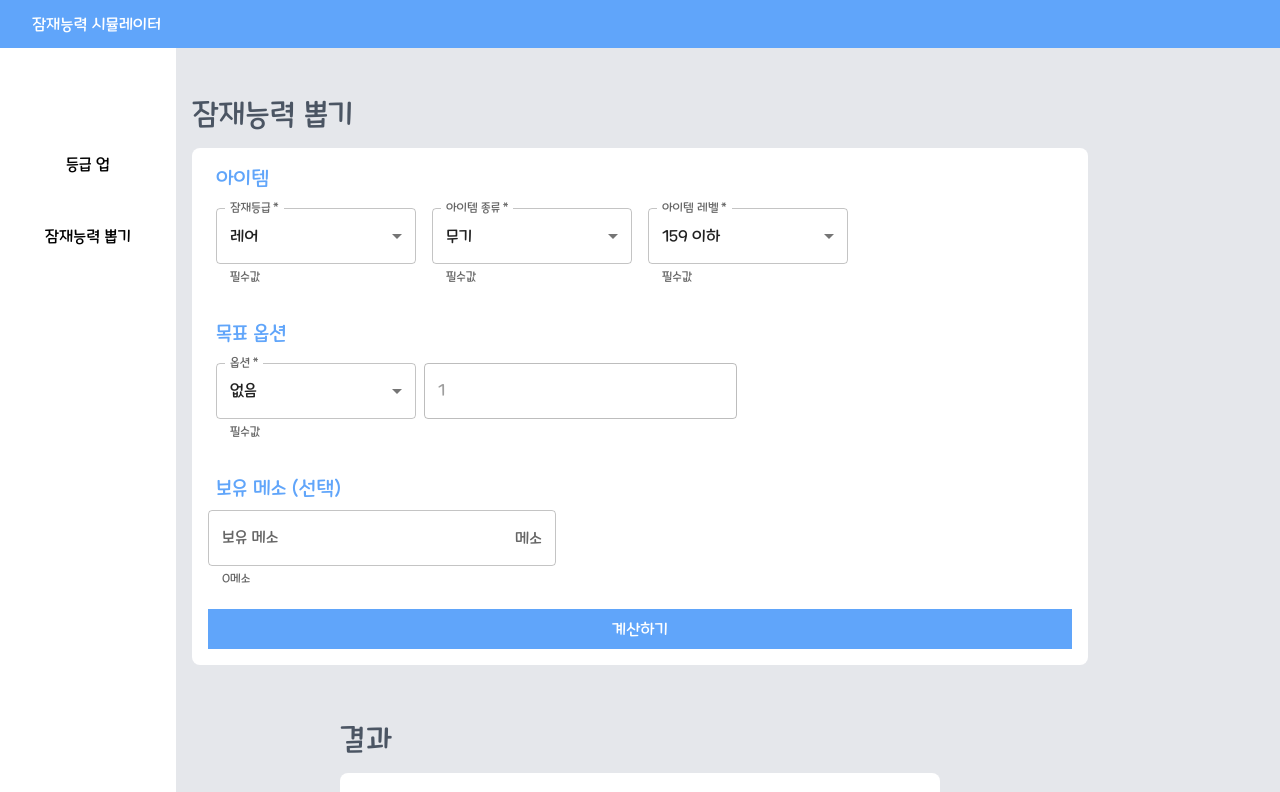
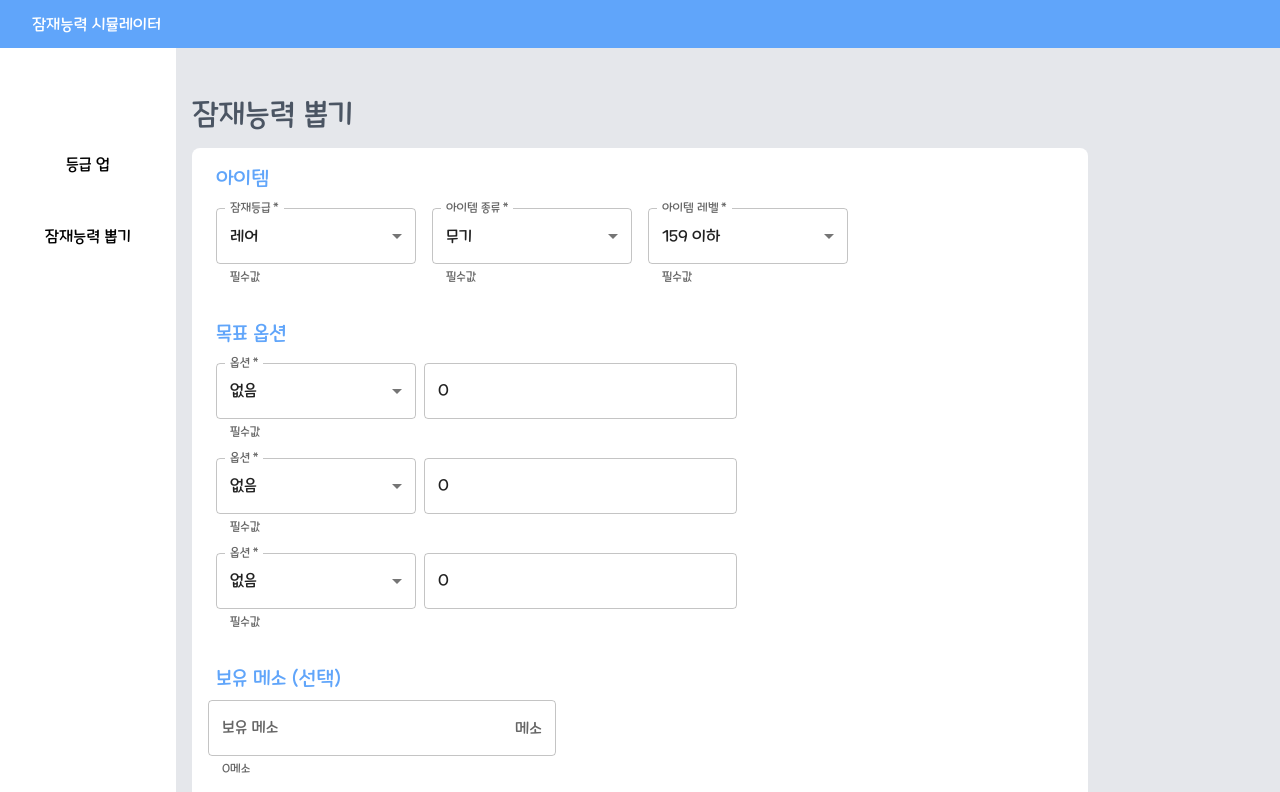
Before and after one commit to DoggySummer/mapleCube, a Next.js app: page /choose in a window 1280 px wide. Shown: the top 792 px of the page. Built offline with nearby package versions, Linux system fonts and the light colour scheme.

Commit message:
usestate 과사용 제어함

```diff
--- a/app/(pages)/choose/page.tsx
+++ b/app/(pages)/choose/page.tsx
@@ -3,14 +3,13 @@
 import Header from '@/app/components/header/header'
 import SelectBox from '@/app/components/meso/selectBox'
 import SideBar from '@/app/components/sideBar/sideBar'
-import React, { FormEvent, useEffect, useState } from 'react'
+import { useEffect, useState } from 'react'
 import {
   itemLevelSelect,
   itemOptionAccessory,
   itemOptionCommon,
   itemOptionEmblem,
   itemOptionGlove,
-  itemOptionSelect,
   itemOptionTop,
   itemOptionWeapon,
   itemTypeSelect,
@@ -22,25 +21,22 @@ import UpResult from '@/app/components/result/upResult'
 import Footer from '@/app/components/footer/footer'
 
 const Page = () => {
-  async function onSubmit(event: FormEvent<HTMLFormElement>) {
-    event.preventDefault()
+  const onSubmit = () => {
+    console.log(form)
   }
 
-  const [rank, setRank] = useState(0)
-  const [itemType, setItemType] = useState('')
-  const [itemLevel, setItemLevel] = useState(0)
-  const [optionFirst, setOptionFirst] = useState(0)
-  const [optionSecond, setOptionSecond] = useState(0)
-  const [optionThird, setOptionThird] = useState(0)
   const [mesoKeep, setMesoKeep] = useState(0)
 
   const [form, setForm] = useState({
     rank: 0,
     itemType: 0,
     itemLevel: 0,
-    optionFirst: 0,
-    optionSecond: 0,
-    optionThird: 0,
+    optionTypeFirst: 0,
+    optionTypeSecond: 0,
+    optionTypeThird: 0,
+    optionValueFirst: 0,
+    optionValueSecond: 0,
+    optionValueThird: 0,
   })
   const [itemOption, setItemOption] = useState([...itemOptionCommon, ...itemOptionWeapon])
 
@@ -51,11 +47,25 @@ const Page = () => {
     }))
   }
 
-  const handleItemType = (event: SelectChangeEvent) => {
+  const handleOptionValue = (event: React.ChangeEvent<HTMLInputElement>) => {
     setForm((prev) => ({
       ...prev,
-      [event.target.name]: event.target.value,
+      [event.target.name]: Number(event.target.value),
     }))
+  }
+
+  const handleMesoKeep = (event: React.ChangeEvent<HTMLInputElement>) => {
+    setMesoKeep(Number(event.target.value))
+  }
+
+  useEffect(() => {
+    setForm((prev) => ({
+      ...prev,
+      optionTypeFirst: 0,
+      optionTypeSecond: 0,
+      optionTypeThird: 0,
+    }))
+
     const itemType = form.itemType
     switch (itemType) {
       case 0:
@@ -84,42 +94,7 @@ const Page = () => {
         setItemOption([...itemOptionCommon])
         break
     }
-  }
-
-  const handleMesoKeep = (event: React.ChangeEvent<HTMLInputElement>) => {
-    setMesoKeep(Number(event.target.value))
-  }
-
-  useEffect(() => {
-    const itemType = form.itemType
-    switch (itemType) {
-      case 0:
-      case 2:
-      case 3:
-      case 4:
-        setItemOption([...itemOptionCommon, ...itemOptionWeapon])
-        break
-      case 1:
-        setItemOption([...itemOptionCommon, ...itemOptionEmblem])
-        break
-      case 5:
-        setItemOption([...itemOptionCommon, ...itemOptionTop])
-        break
-      case 8:
-        setItemOption([...itemOptionCommon, ...itemOptionGlove])
-        break
-      case 12:
-      case 13:
-      case 14:
-      case 15:
-      case 16:
-        setItemOption([...itemOptionCommon, ...itemOptionAccessory])
-        break
-      default:
-        setItemOption([...itemOptionCommon])
-        break
-    }
-  }, [form])
+  }, [form.itemType])
 
   return (
     <main className="flex w-full flex-col justify-center bg-gray-200">
@@ -150,18 +125,54 @@ const Page = () => {
           <SelectBox
             title="옵션"
             selectMenu={itemOption}
-            value={form.optionFirst}
+            value={form.optionTypeFirst}
             handle={handleChange}
-            name="optionFirst"
+            name="optionTypeFirst"
           />
           <TextField
             autoComplete="off"
             label=""
             type="number"
-            onChange={handleMesoKeep}
+            onChange={handleOptionValue}
             helperText={' '}
-            value={1}
-            disabled={true}
+            value={form.optionTypeFirst === 0 ? 0 : form.optionValueFirst}
+            name="optionValueFirst"
+          />
+        </div>
+        <div className="flex items-center">
+          <SelectBox
+            title="옵션"
+            selectMenu={itemOption}
+            value={form.optionTypeSecond}
+            handle={handleChange}
+            name="optionTypeSecond"
+          />
+          <TextField
+            autoComplete="off"
+            label=""
+            type="number"
+            onChange={handleOptionValue}
+            helperText={' '}
+            value={form.optionTypeFirst === 0 ? 0 : form.optionValueSecond}
+            name="optionValueSecond"
+          />
+        </div>
+        <div className="flex items-center">
+          <SelectBox
+            title="옵션"
+            selectMenu={itemOption}
+            value={form.optionTypeThird}
+            handle={handleChange}
+            name="optionTypeThird"
+          />
+          <TextField
+            autoComplete="off"
+            label=""
+            type="number"
+            onChange={handleOptionValue}
+            helperText={' '}
+            value={form.optionTypeFirst === 0 ? 0 : form.optionValueThird}
+            name="optionValueThird"
           />
         </div>
         <div className="ml-2 mt-6 pb-2 text-xl text-blue-400">보유 메소 (선택)</div>
@@ -175,7 +186,9 @@ const Page = () => {
           onChange={handleMesoKeep}
           helperText={numberToKorean(mesoKeep) + '메소'}
         />
-        <button className="mt-5 w-[100%] bg-blue-400 py-2 text-white">계산하기</button>
+        <button className="mt-5 w-[100%] bg-blue-400 py-2 text-white" onClick={onSubmit}>
+          계산하기
+        </button>
       </div>
       <UpResult />
       <Footer />
--- a/app/constant.ts
+++ b/app/constant.ts
@@ -150,178 +150,126 @@ export const itemTypeSelect = [
   },
 ]
 
-export const itemOptionCommon = [
+interface itemOption {
+  value: number
+  lang: string
+  type: string
+}
+
+export const itemOptionCommon: itemOption[] = [
   {
     value: 0,
     lang: '없음',
+    type: '잡옵',
   },
   {
     value: 1,
     lang: 'STR %',
+    type: 'STR',
   },
   {
     value: 2,
     lang: 'DEX %',
+    type: 'DEX',
   },
   {
     value: 3,
     lang: 'INT %',
+    type: 'INT',
   },
   {
     value: 4,
     lang: 'LUK %',
+    type: 'LUK',
   },
   {
     value: 5,
     lang: '올스탯 %',
+    type: '올스탯',
   },
   {
     value: 6,
     lang: '최대 HP %',
+    type: 'HP',
   },
 ]
 
-export const itemOptionWeapon = [
+export const itemOptionWeapon: itemOption[] = [
   {
     value: 7,
     lang: '공격력 %',
+    type: '공격력',
   },
   {
     value: 8,
     lang: '마력 %',
+    type: '마력',
   },
   {
     value: 9,
-    lang: '방어력 무시 %',
+    lang: '방어율 무시 %',
+    type: '몬스터',
   },
   {
     value: 10,
     lang: '보스 공격력 %',
+    type: '보스',
   },
   {
     value: 11,
     lang: '데미지 %',
+    type: '데미지',
   },
 ]
 
-export const itemOptionEmblem = [
+export const itemOptionEmblem: itemOption[] = [
   {
     value: 7,
     lang: '공격력 %',
+    type: '공격력',
   },
   {
     value: 8,
     lang: '마력 %',
+    type: '마력',
   },
   {
     value: 9,
-    lang: '방어력 무시 %',
+    lang: '방어율 무시 %',
+    type: '몬스터',
   },
   {
     value: 11,
     lang: '데미지 %',
+    type: '데미지',
   },
 ]
 
-export const itemOptionGlove = [
+export const itemOptionGlove: itemOption[] = [
   {
     value: 12,
     lang: '크리티컬 데미지 %',
+    type: '크뎀',
   },
 ]
-export const itemOptionTop = [
+export const itemOptionTop: itemOption[] = [
   {
     value: 13,
     lang: '재사용 대기시간 초',
+    type: '쿨감',
   },
 ]
 
-export const itemOptionAccessory = [
+export const itemOptionAccessory: itemOption[] = [
   {
     value: 14,
     lang: '메소 획득량 %',
+    type: '메소',
   },
   {
     value: 15,
     lang: '아이템 드롭률 %',
-  },
-]
-
-export const itemOptionSelect = [
-  {
-    id: 0,
-    value: 0,
-    lang: '없음',
-  },
-  {
-    id: 1,
-    value: 1,
-    lang: 'STR %',
-  },
-  {
-    id: 2,
-    value: 2,
-    lang: 'DEX %',
-  },
-  {
-    id: 3,
-    value: 3,
-    lang: 'INT %',
-  },
-  {
-    id: 4,
-    value: 4,
-    lang: 'LUK %',
-  },
-  {
-    id: 4,
-    value: 4,
-    lang: '올스탯 %',
-  },
-  {
-    id: 5,
-    value: 5,
-    lang: '최대 HP %',
-  },
-  {
-    id: 6,
-    value: 6,
-    lang: '공격력 %',
-  },
-  {
-    id: 7,
-    value: 7,
-    lang: '마력 %',
-  },
-  {
-    id: 8,
-    value: 8,
-    lang: '몬스터 방어율 무시 %',
-  },
-  {
-    id: 9,
-    value: 9,
-    lang: '데미지 %',
-  },
-  {
-    id: 10,
-    value: 10,
-    lang: '재사용 대기시간 초',
-  },
-  {
-    id: 11,
-    value: 11,
-    lang: '크리티컬 데미지 %',
-  },
-  {
-    id: 12,
-    value: 12,
-    lang: '메소 획득량 %',
-  },
-  {
-    id: 13,
-    value: 13,
-    lang: '아이템 드롭률 %',
+    type: '아이템',
   },
 ]
 
```
